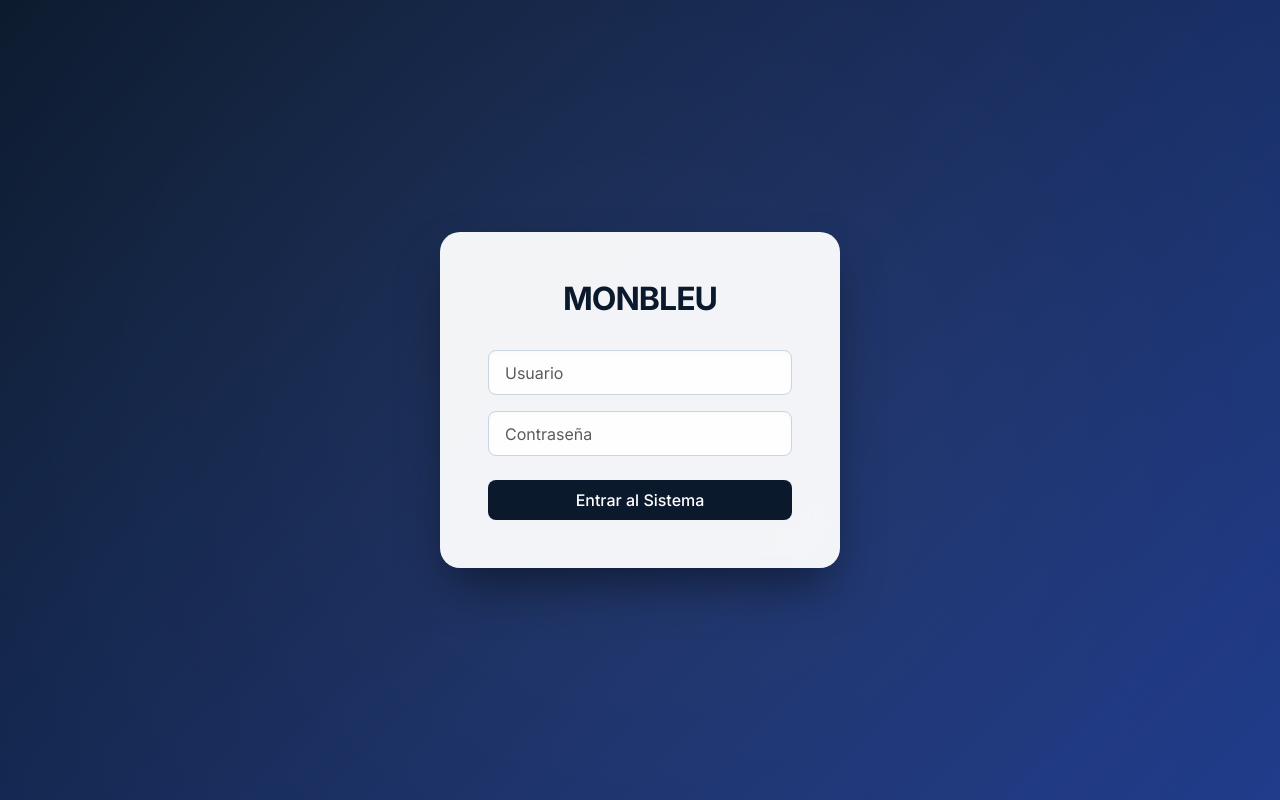
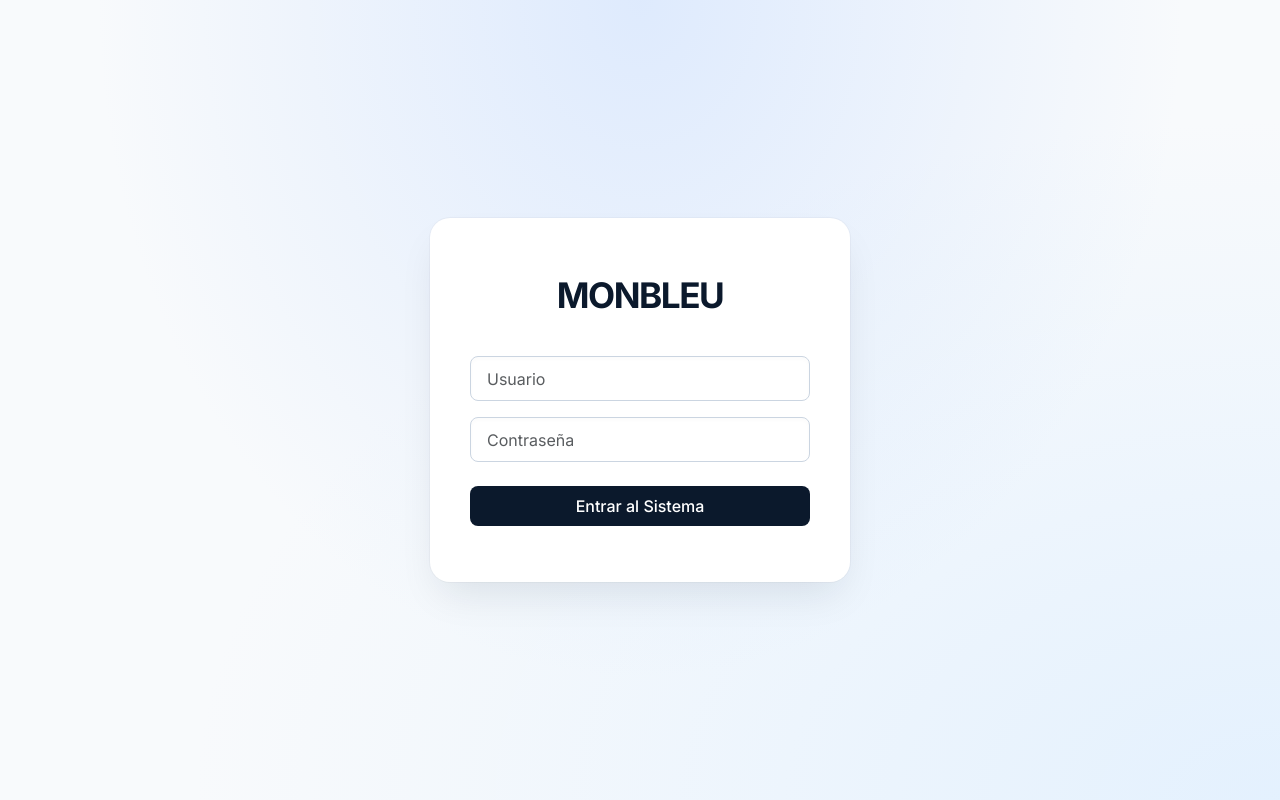
Before and after one commit to AnglAjc/STOCKMONBLEU, a Flask app: template templates/login.html in a window 1280 px wide. Run offline with Flask 3, Linux system fonts and the light colour scheme; the template is opened without the code that fills it, so the values that code supplies are empty.

Commit message:
Add files via upload

```diff
--- a/static/css/style.css
+++ b/static/css/style.css
@@ -219,43 +219,29 @@ h1, h2, h3, h4, h5, h6 {
     display: flex;
     align-items: center;
     justify-content: center;
-    background: linear-gradient(135deg, var(--navy-blue) 0%, #1e3a8a 100%);
+    background: #f8fafc;
+    background-image:
+        radial-gradient(at 50% 0%, hsla(217, 100%, 86%, 0.4) 0px, transparent 60%),
+        radial-gradient(at 100% 100%, hsla(210, 100%, 92%, 0.6) 0px, transparent 60%);
     position: relative;
-    overflow: hidden;
-}
-
-.login-wrapper::before {
-    content: '';
-    position: absolute;
-    width: 200%;
-    height: 200%;
-    background: radial-gradient(circle, rgba(255,255,255,0.05) 0%, transparent 60%);
-    top: -50%;
-    left: -50%;
-    animation: rotate 60s linear infinite;
-}
-
-@keyframes rotate {
-    0% { transform: rotate(0deg); }
-    100% { transform: rotate(360deg); }
+    padding: 20px;
 }
 
 .login-card {
-    background: rgba(255, 255, 255, 0.95);
-    padding: 3rem;
+    background: white;
+    padding: 3.5rem 2.5rem;
     border-radius: 20px;
-    box-shadow: 0 25px 50px -12px rgba(0, 0, 0, 0.5);
+    box-shadow: 0 20px 40px -10px rgba(11, 25, 44, 0.1), 0 0 0 1px rgba(11, 25, 44, 0.03);
     width: 100%;
-    max-width: 400px;
+    max-width: 420px;
     z-index: 10;
-    backdrop-filter: blur(20px);
 }
 
 .login-logo {
     text-align: center;
-    margin-bottom: 2rem;
+    margin-bottom: 2.5rem;
     color: var(--navy-blue);
     font-weight: 800;
-    font-size: 2rem;
-    letter-spacing: -1px;
+    font-size: 2.2rem;
+    letter-spacing: -1.5px;
 }
```
